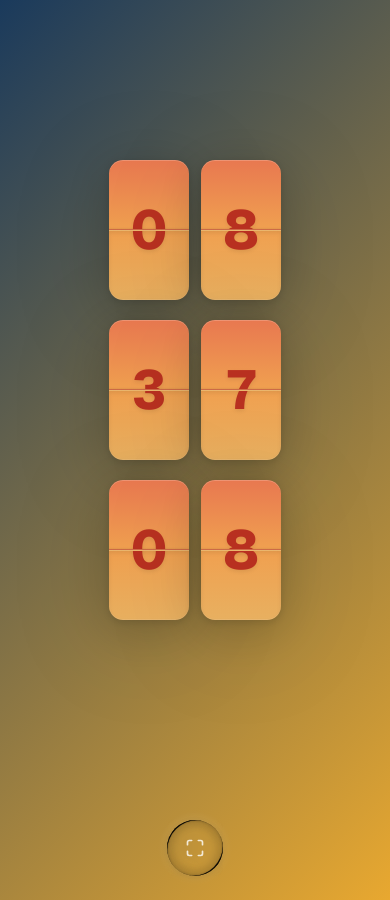
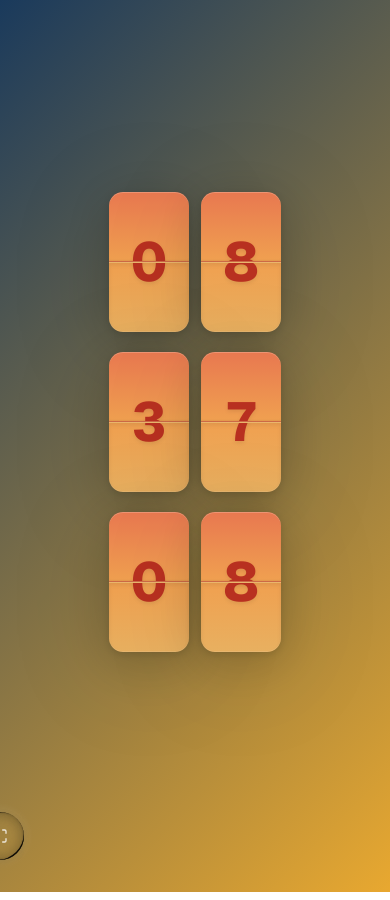
Before and after one commit to devohmycode/TravelPomo, a Next.js app: page / in a window 390 px wide. Built offline with nearby package versions, Linux system fonts and the light colour scheme.

Commit message:
feat: reposition bottom button to right for mobile overlap fix
Move button to absolute position at bottom right, adjust size
and remove unnecessary padding for better mobile layout.

Co-authored-by: OhMyCode <245494865+devohmycode@users.noreply.github.com>

```diff
--- a/components/flip-clock.tsx
+++ b/components/flip-clock.tsx
@@ -36,7 +36,7 @@ export function FlipClock() {
 
   return (
     <main className="flip-clock-bg relative">
-      <div className="flex flex-col items-center justify-center min-h-svh gap-5 sm:gap-8 py-8 pb-24">
+      <div className="flex flex-col items-center justify-center min-h-svh gap-5 sm:gap-8 py-8">
         {time ? (
           <>
             <FlipGroup value={time.hours} />
@@ -52,14 +52,14 @@ export function FlipClock() {
         )}
       </div>
 
-      <div className="fixed bottom-[max(1.5rem,env(safe-area-inset-bottom,1.5rem))] inset-x-0 z-50 flex justify-center">
+      <div className="absolute bottom-8 sm:bottom-10 right-6 sm:right-8 z-50">
         <LiquidButton
           size="icon"
           onClick={handleFullscreen}
           aria-label="Plein ecran"
-          className="rounded-full size-14"
+          className="rounded-full size-12 sm:size-14"
         >
-          <Maximize className="size-5 text-white/80" />
+          <Maximize className="size-4 sm:size-5 text-white/80" />
         </LiquidButton>
       </div>
     </main>
```
